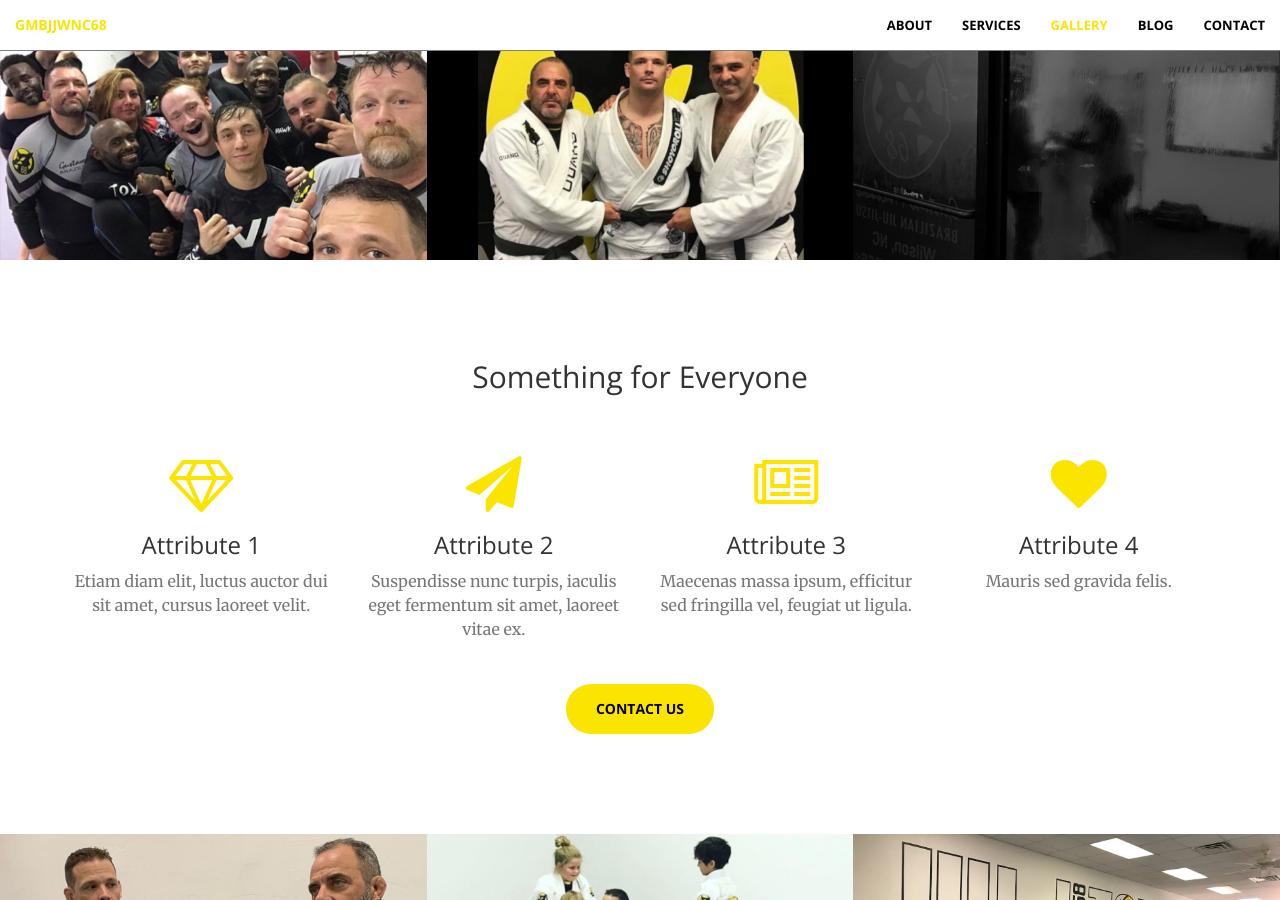
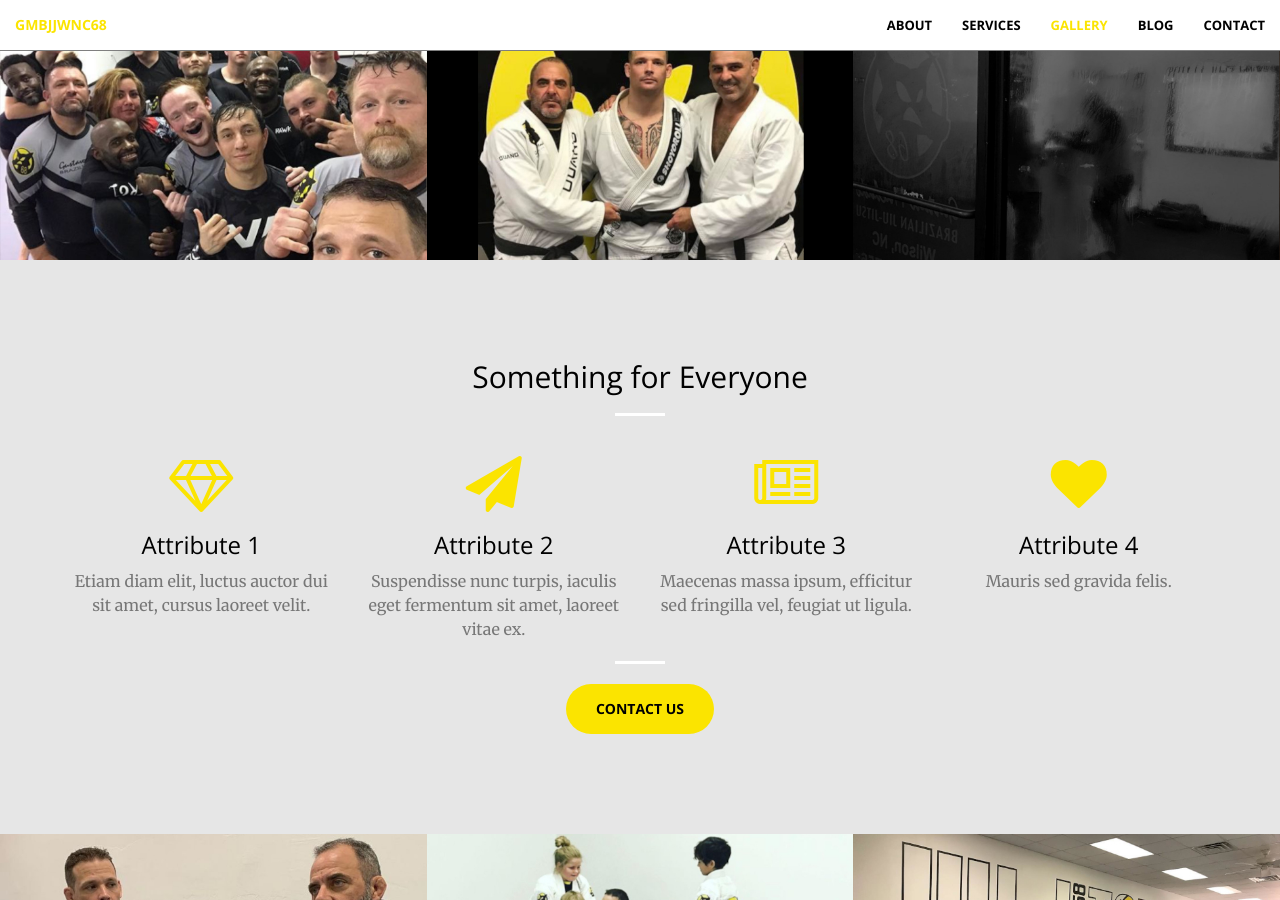
Before and after one commit to gmbjjwnc68/gmbjjwnc68.github.io, a Jekyll site: the page built from index.html, in a window 1280 px wide and 900 px high, scrolled down 1612 px. Built offline with Jekyll 4.4.1, drawn with Linux system fonts in a browser that asks for light colours.

Commit message:
Add bg-light to _base.scss, make services use it

```diff
--- a/_includes/services.html
+++ b/_includes/services.html
@@ -1,4 +1,4 @@
-<section id="services">
+<section class="bg-light" id="services">
     <div class="container">
         <div class="row">
             <div class="col-lg-12 text-center">
--- a/_sass/_base.scss
+++ b/_sass/_base.scss
@@ -55,6 +55,11 @@
 .bg-dark {
     background-color: $theme-dark;
     color: white;
+}
+
+.bg-light {
+    background-color: darken(white, 10%);
+    color: black;
 }
 
 .text-faded {
```
